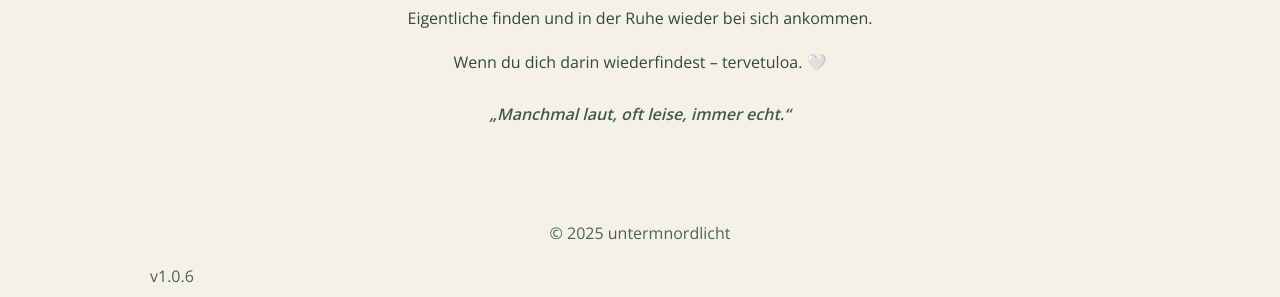
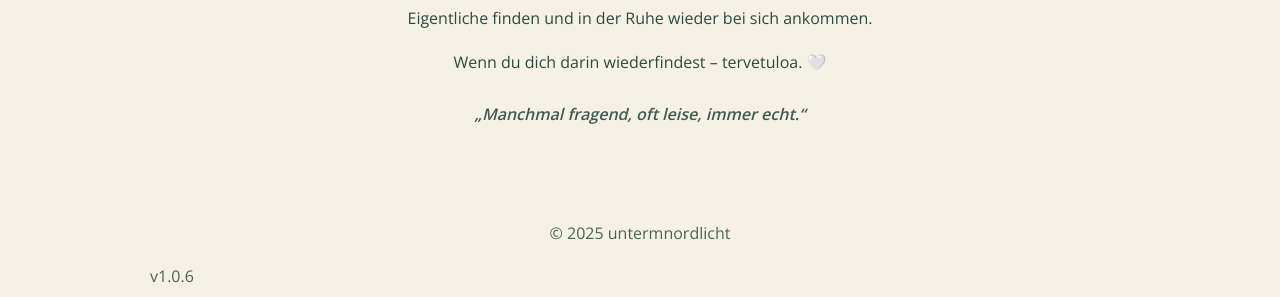
Before and after one commit to untermnordlicht/untermnordlicht, a Jekyll site: the page ueber-mich.html, which Jekyll copies as it is, in a window 1280 px wide and 1392 px high. Shown: the part 1039-1336 px from the top of the window. Built offline with Jekyll 4.4.1, drawn with Linux system fonts in a browser that asks for light colours.

Commit message:
Update ueber-mich.html

```diff
--- a/ueber-mich.html
+++ b/ueber-mich.html
@@ -85,7 +85,7 @@ und in der Ruhe wieder bei sich ankommen.</p>
 
 <p>Wenn du dich darin wiederfindest –
 tervetuloa. 🤍</p>
-      <blockquote class="about-quote">„Manchmal laut, oft leise, immer echt.“</blockquote>
+      <blockquote class="about-quote">„Manchmal fragend, oft leise, immer echt.“</blockquote>
     </div>
   </section>
 </main>
```
